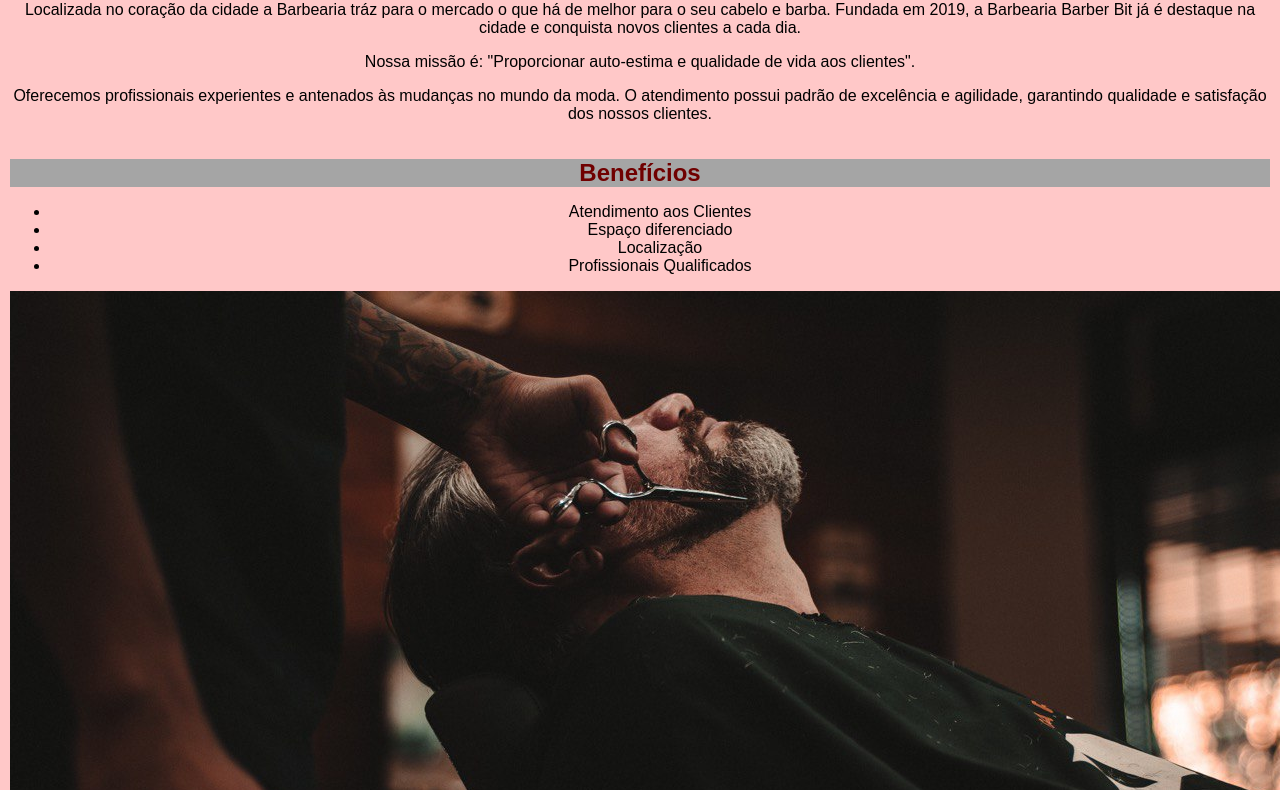
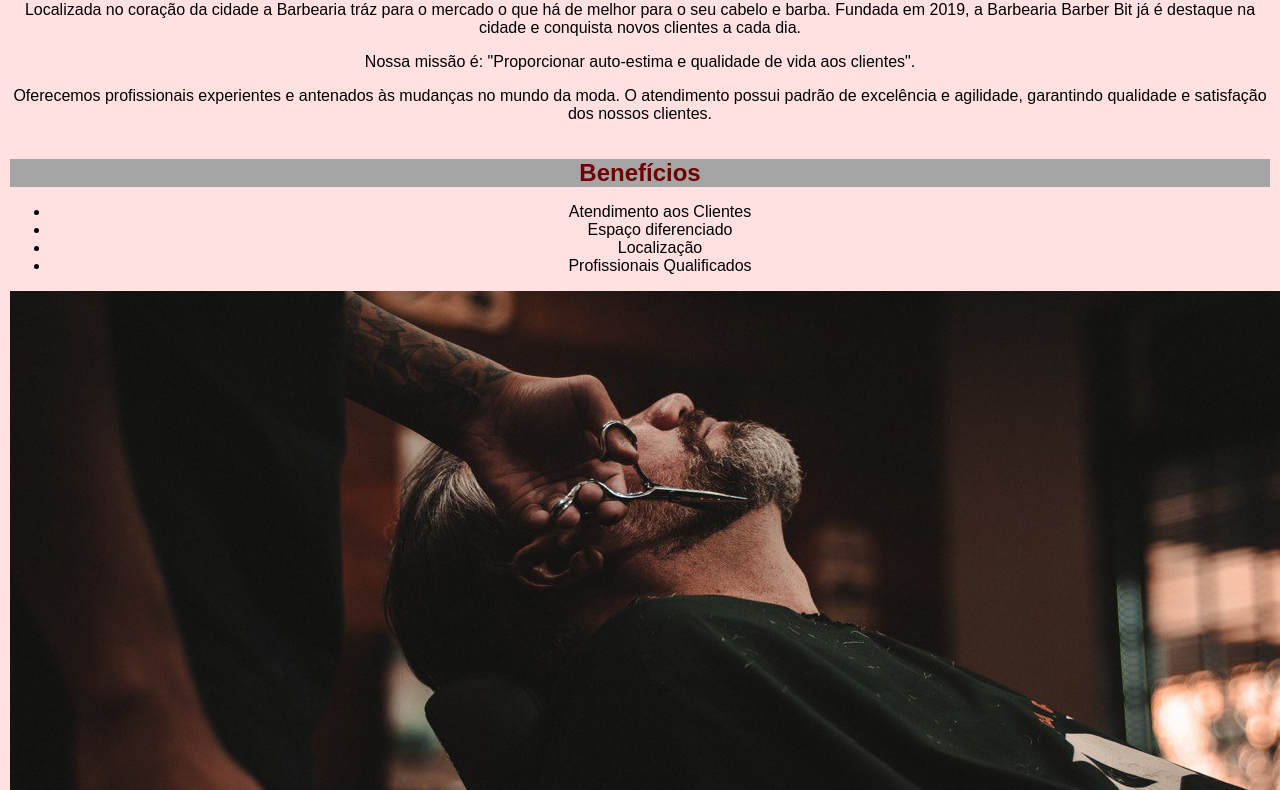
Before and after one commit to LaureteB/BarbeariaLauraa, a plain HTML site: page index.html in a window 1280 px wide. Shown: the part 654-1444 px from the top of the page. Drawn offline with Linux system fonts and the light colour scheme.

Commit message:
ddsvhmhj,

```diff
--- a/style.css
+++ b/style.css
@@ -25,13 +25,13 @@ body{
 }
 .principal{
     text-align: center;
-    background-color: rgb(255, 200, 200);
+    background-color: rgb(255, 225, 225);
     padding: 10px;
     margin: 0px;
 }
 .beneficios{
     text-align: center;
-    background-color: rgb(255, 200, 200);
+    background-color: rgb(255, 225, 225);
     padding: 10px;
     margin: 0px;
 }
```
